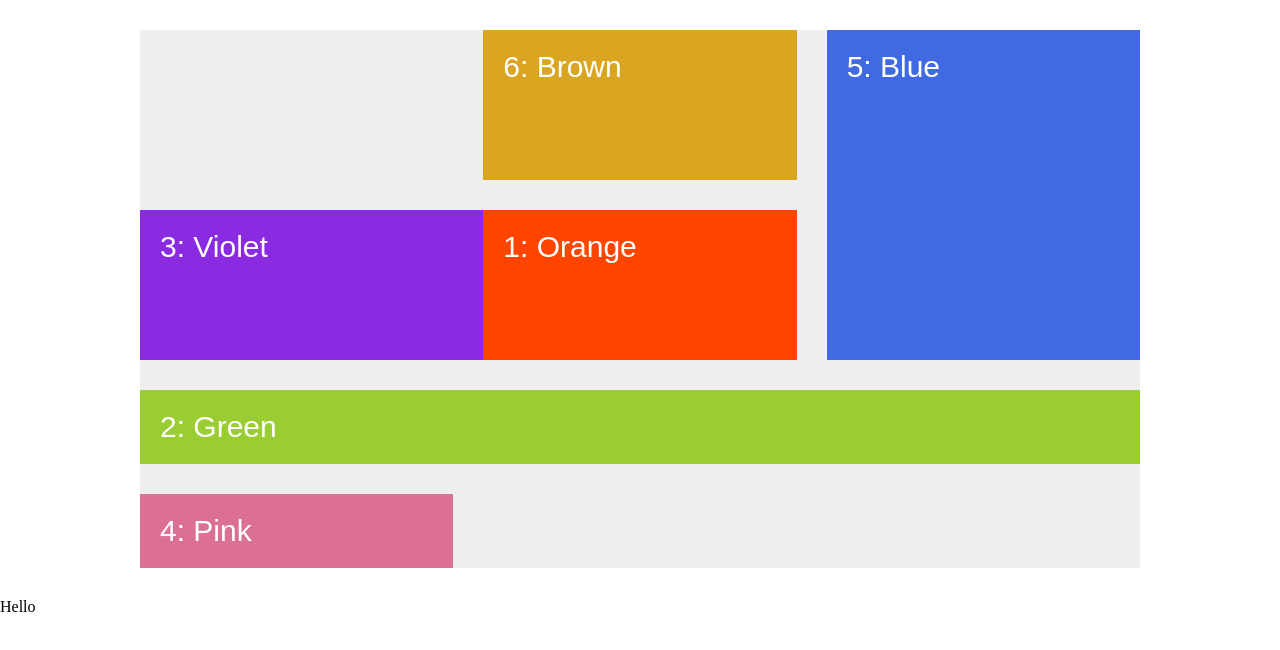
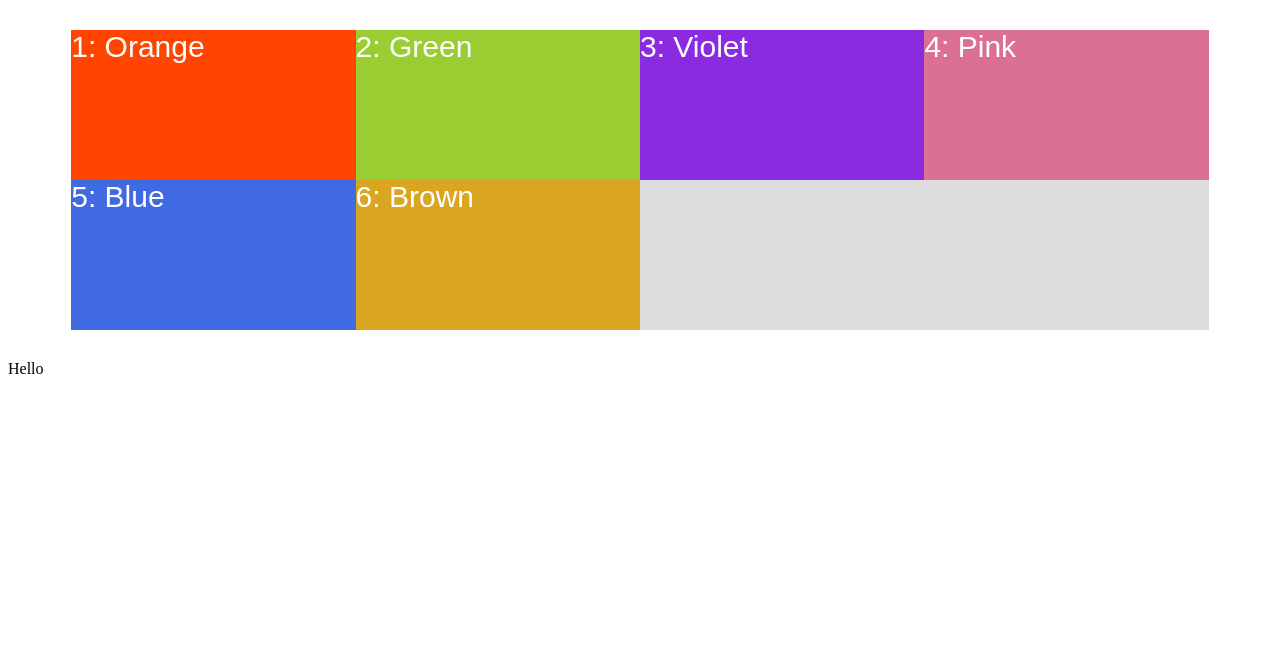
Before and after one commit to sam-nazarian/advanced-css-grid-practice, a website: page index.html in a window 1280 px wide. Drawn offline with Linux system fonts and the light colour scheme.

Commit message:
Practiced with min-content, max-content & the minmax() function

```diff
--- /dev/null
+++ b/sass/challenge.scss
@@ -0,0 +1,146 @@
+//CHALLENGE
+
+// METHOD 1: LINE NUMBERS
+// grid-template-rows: repeat(3, 1fr) 200px;
+// grid-template-columns: 100px 300px 600px 100px;
+/*
+.challenge {
+  display: grid;
+  width: 50%;
+  margin: 0 auto;
+
+  grid-template-rows: 100px 200px 400px 100px;
+  grid-template-columns: repeat(3, 2fr) 1.2fr;
+  background-color: grey;
+  gap: 30px;
+
+  & > * {
+    background-color: red;
+    color: #fff;
+    font-size: 26px;
+    font-family: sans-serif;
+    padding: 20px;
+  }
+}
+
+.header {
+  grid-column: 1 / -1;
+}
+
+.sidebar {
+  grid-row: 2 / span 2;
+  // grid-column: 4 / 5; //is automatically placed in 4th column
+}
+
+.main-content {
+  grid-column: 1 / span 3;
+  grid-row: 3/ 4;
+}
+
+.footer {
+  grid-row: 4/ 5;
+  grid-column: 1/ -1;
+}
+*/
+
+// METHOD 2: LINE NAMES
+/*
+.challenge {
+  display: grid;
+  width: 50%;
+  margin: 0 auto;
+
+  grid-template-rows: [header-start] 100px [header-end box-start] 200px [box-end main-start] 400px [main-end footer-start] 100px [footer-end];
+
+  //[] grid name on repeat will create nameset of grid lines
+  grid-template-columns: repeat(3, [col-start] 2fr [col-end]) 1.2fr [grid-end];
+  background-color: grey;
+  gap: 30px;
+
+  & > * {
+    background-color: red;
+    color: #fff;
+    font-size: 26px;
+    font-family: sans-serif;
+    padding: 20px;
+  }
+}
+
+.header {
+  grid-column: col-start 1 / grid-end;
+}
+
+.sidebar {
+  grid-column: col-end 3 / grid-end;
+  grid-row: box-start / main-end;
+}
+
+.main-content {
+  grid-column: col-start 1 / col-end 3;
+  grid-row: 3/ 4;
+}
+
+.footer {
+  grid-row: footer-start / footer-end;
+  grid-column: col-start 1 / grid-end;
+}
+*/
+
+// METHOD 3: NAME GRID AREAS
+.challenge {
+  display: grid;
+  width: 50%;
+  margin: 0 auto;
+
+  grid-template-rows: 100px 200px 400px 100px;
+  grid-template-columns: repeat(3, 2fr) 1.2fr;
+  background-color: grey;
+  gap: 30px;
+
+  // must fill are 16 cells, otherwise an error will be shown
+  grid-template-areas:
+    '. head head hello'
+    'box-1 box-2 box-3 side'
+    'main main main side'
+    'foot foot foot foot';
+
+  & > * {
+    background-color: red;
+    color: #fff;
+    font-size: 26px;
+    font-family: sans-serif;
+    padding: 20px;
+  }
+}
+
+.small-box {
+  grid-area: box;
+
+  &--1 {
+    grid-area: box-1;
+  }
+
+  &--2 {
+    grid-area: box-2;
+  }
+
+  &--3 {
+    grid-area: box-3;
+  }
+}
+
+.header {
+  grid-area: head;
+}
+
+.sidebar {
+  grid-area: side;
+}
+
+.main-content {
+  grid-area: main;
+}
+
+.footer {
+  grid-area: foot;
+}
--- /dev/null
+++ b/sass/index.scss
@@ -0,0 +1,42 @@
+.container {
+  width: 1000px;
+  margin: 30px auto;
+  background-color: #ddd;
+
+  display: grid;
+  grid-template-rows: repeat(4, 150px);
+  grid-template-columns: repeat(2, 1fr);
+
+  .item {
+    padding: 1px;
+    color: white;
+    font-family: sans-serif;
+    font-size: 30px;
+    background-color: orangered;
+
+    &--1 {
+      background-color: orangered;
+    }
+    &--2 {
+      background-color: yellowgreen;
+    }
+    &--3 {
+      background-color: blueviolet;
+    }
+    &--4 {
+      background-color: palevioletred;
+    }
+    &--5 {
+      background-color: royalblue;
+    }
+    &--6 {
+      background-color: goldenrod;
+    }
+    &--7 {
+      background-color: crimson;
+    }
+    &--8 {
+      background-color: darkslategray;
+    }
+  }
+}
--- a/sass/main.scss
+++ b/sass/main.scss
@@ -1,228 +1,53 @@
-* {
-  margin: 0;
-  padding: 0;
-}
-
 .container {
-  background-color: #eee;
-  width: 1000px;
+  width: 800px;
+  width: 90%;
   margin: 30px auto;
+  background-color: #ddd;
 
   display: grid;
+  // grid-template-rows: repeat(2, min-content);
 
-  // more items than defined cells will cause an implicit grid (an additional row)
-  grid-template-rows: repeat(2, 150px); //creating a track for rows
-  //grid-template-columns: repeat(2, 150px) 1fr; //fr expands to all space it can occupy
+  // max-content, makes column as wide as it has to, in order to fit the content without any LINE BREAKS
+  // min-content, the column track takes the largest width that is needed to fit this content without OVERFLOWING
 
-  // grid-template-columns: repeat(3, 1fr);
+  // for 1 WORD there's no difference between max & min
+  // grid-template-columns: min-content 1fr 1fr min-content;
+  // grid-template-rows: 150px min-content;
 
-  // grid-template-columns: 1fr 2fr 1fr; //all empty space is divided 2 fraction for 2nd column
-
-  // grid-template-columns: 50% 1fr 1fr; //% doesn't take gap into account
-
-  grid-template-columns: repeat(3, 1fr);
-
-  // grid-row-gap: 20px;
-  // grid-column-gap: 50px;
-  grid-gap: 30px;
-}
+  // minmax() means at the min it should be x, & at max it should be y, the value can be anywhere in the middle
+  grid-template-rows: repeat(2, minmax(150px, min-content));
+  grid-template-columns: minmax(200px, 1fr) repeat(3, 1fr);
 
   .item {
-  padding: 20px;
+    // padding: 1px;
+    color: white;
+    font-family: sans-serif;
     font-size: 30px;
-  font-family: sans-serif;
-  color: white;
+    background-color: orangered;
 
     &--1 {
       background-color: orangered;
-
-    // grid-row-start: 2;
-    // grid-row-end: 3;
-    // grid-column-start: 2;
-    // grid-column-end: 3;
-
-    grid-row: 2 / 3;
-    grid-column: 2 / 3;
-
-    z-index: 10;
     }
-
     &--2 {
       background-color: yellowgreen;
-
-    // grid-column: 2 / span 2;
-    grid-column: 1 / -1;
-    // grid-row: 1 / 2;
     }
-
     &--3 {
       background-color: blueviolet;
-    grid-row: 2 / 3;
-    grid-column: 1 / 3;
     }
-
     &--4 {
       background-color: palevioletred;
     }
-
     &--5 {
       background-color: royalblue;
-    // grid-row: 1 / 2;
-    // grid-column: 3 / 4;
-    grid-area: 1 / 3 / 3 / 4;
     }
-
     &--6 {
       background-color: goldenrod;
-    grid-row: 1 / 2;
-    grid-column: 2 / 3;
-    // grid-area: 1 / 2 / 2 / 3;
+    }
+    &--7 {
+      background-color: crimson;
+    }
+    &--8 {
+      background-color: darkslategray;
     }
   }
-
-//CHALLENGE
-
-// METHOD 1: LINE NUMBERS
-// grid-template-rows: repeat(3, 1fr) 200px;
-// grid-template-columns: 100px 300px 600px 100px;
-/*
-.challenge {
-  display: grid;
-  width: 50%;
-  margin: 0 auto;
-
-  grid-template-rows: 100px 200px 400px 100px;
-  grid-template-columns: repeat(3, 2fr) 1.2fr;
-  background-color: grey;
-  gap: 30px;
-
-  & > * {
-    background-color: red;
-    color: #fff;
-    font-size: 26px;
-    font-family: sans-serif;
-    padding: 20px;
 }
-}
-
-.header {
-  grid-column: 1 / -1;
-}
-
-.sidebar {
-  grid-row: 2 / span 2;
-  // grid-column: 4 / 5; //is automatically placed in 4th column
-}
-
-.main-content {
-  grid-column: 1 / span 3;
-  grid-row: 3/ 4;
-}
-
-.footer {
-  grid-row: 4/ 5;
-  grid-column: 1/ -1;
-}
-*/
-
-// METHOD 2: LINE NAMES
-/*
-.challenge {
-  display: grid;
-  width: 50%;
-  margin: 0 auto;
-
-  grid-template-rows: [header-start] 100px [header-end box-start] 200px [box-end main-start] 400px [main-end footer-start] 100px [footer-end];
-
-  //[] grid name on repeat will create nameset of grid lines
-  grid-template-columns: repeat(3, [col-start] 2fr [col-end]) 1.2fr [grid-end];
-  background-color: grey;
-  gap: 30px;
-
-  & > * {
-    background-color: red;
-    color: #fff;
-    font-size: 26px;
-    font-family: sans-serif;
-    padding: 20px;
-  }
-}
-
-.header {
-  grid-column: col-start 1 / grid-end;
-}
-
-.sidebar {
-  grid-column: col-end 3 / grid-end;
-  grid-row: box-start / main-end;
-}
-
-.main-content {
-  grid-column: col-start 1 / col-end 3;
-  grid-row: 3/ 4;
-}
-
-.footer {
-  grid-row: footer-start / footer-end;
-  grid-column: col-start 1 / grid-end;
-}
-*/
-
-// METHOD 3: NAME GRID AREAS
-.challenge {
-  display: grid;
-  width: 50%;
-  margin: 0 auto;
-
-  grid-template-rows: 100px 200px 400px 100px;
-  grid-template-columns: repeat(3, 2fr) 1.2fr;
-  background-color: grey;
-  gap: 30px;
-
-  // must fill are 16 cells, otherwise an error will be shown
-  grid-template-areas:
-    '. head head hello'
-    'box-1 box-2 box-3 side'
-    'main main main side'
-    'foot foot foot foot';
-
-  & > * {
-    background-color: red;
-    color: #fff;
-    font-size: 26px;
-    font-family: sans-serif;
-    padding: 20px;
-  }
-}
-
-.small-box {
-  grid-area: box;
-
-  &--1 {
-    grid-area: box-1;
-  }
-
-  &--2 {
-    grid-area: box-2;
-  }
-
-  &--3 {
-    grid-area: box-3;
-  }
-}
-
-.header {
-  grid-area: head;
-}
-
-.sidebar {
-  grid-area: side;
-}
-
-.main-content {
-  grid-area: main;
-}
-
-.footer {
-  grid-area: foot;
-}
```
Also changed, not shown: challenge.html (+2 -0 lines), min-content.html (added, +26 -0 lines), css/style.css, 1 other file. Lines whose indentation alone changed are shown as unchanged.
